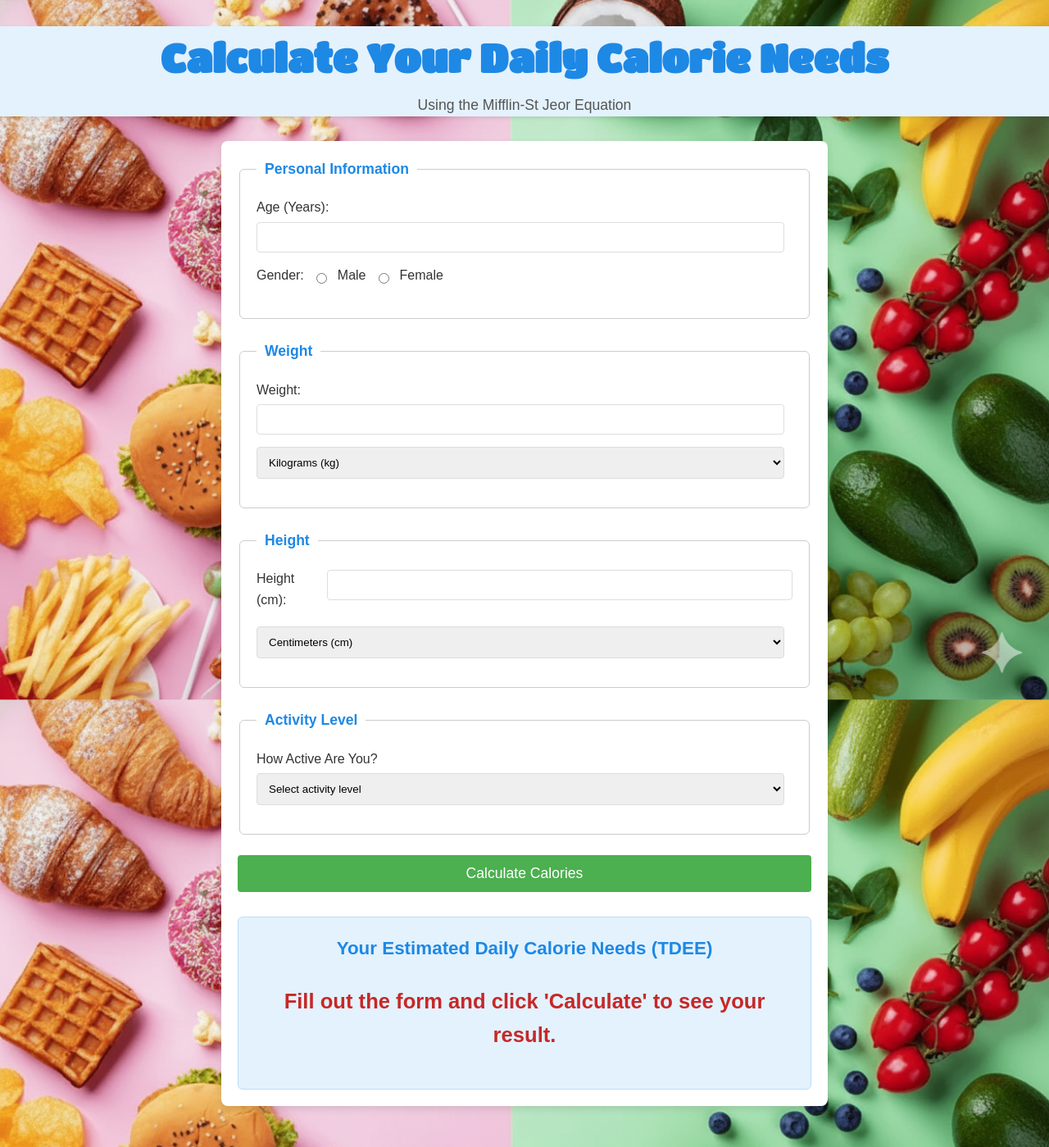
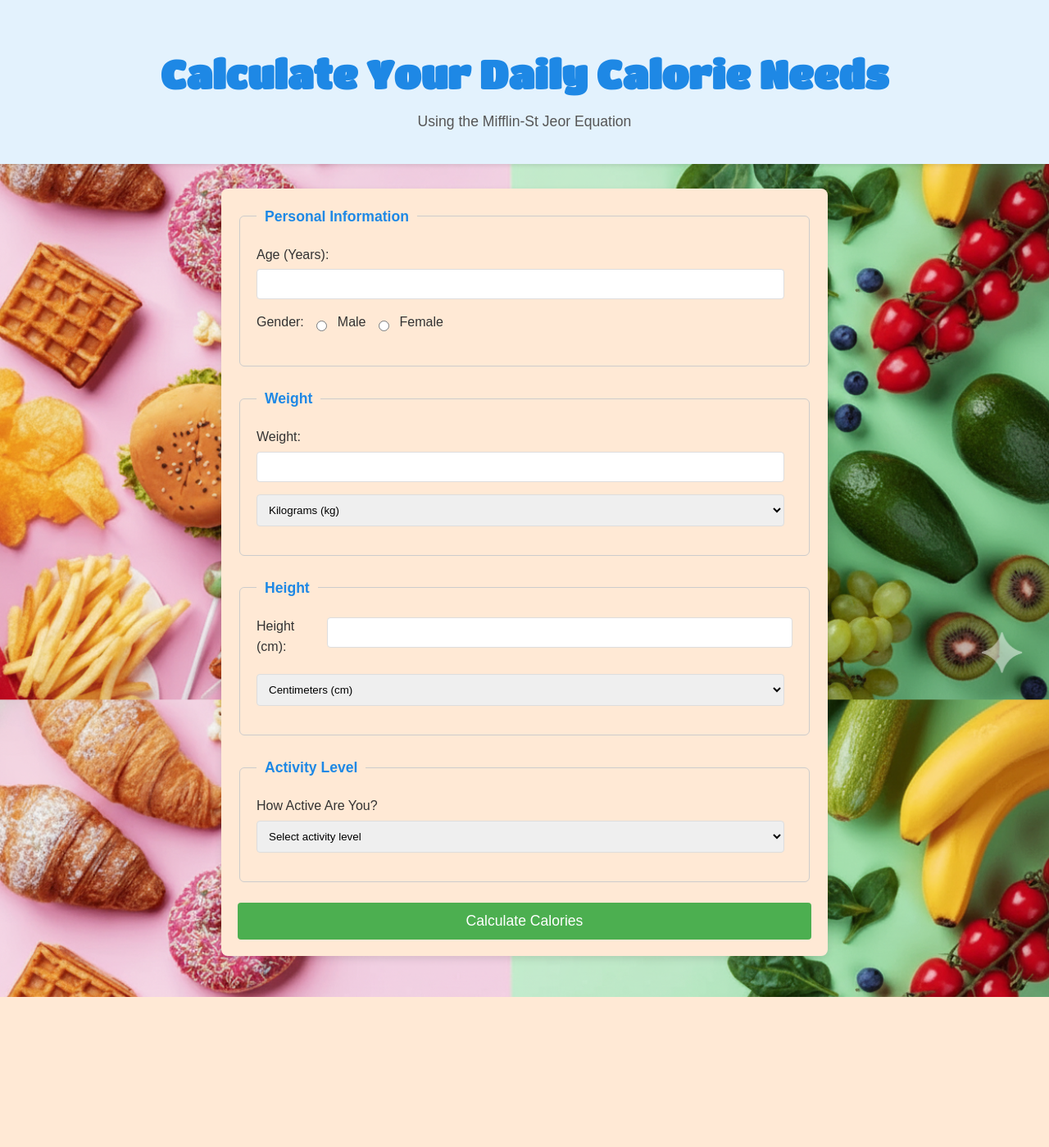
Before and after one commit to sujalnegi/bmr-bmi-calculator, a Flask app: page / in a window 1280 px wide. Shown: the whole page at 82% size. After the commit the page ends 1216 px from the top, so only its background shows below. Run offline with Flask 3, Linux system fonts and the light colour scheme.

Commit message:
#Commit 6: Refactor index.html for improved layout and styling
Updated the HTML structure and styling for the Daily Calorie Calculator, including form adjustments and improved layout.

```diff
--- a/templates/index.html
+++ b/templates/index.html
@@ -10,10 +10,8 @@
     <link href="https://fonts.googleapis.com/css2?family=Alfa+Slab+One&family=Titan+One&display=swap" rel="stylesheet">
 
     <style>
-        /* Universal Reset and Basic Typography */
         body {
             font-family: Arial, sans-serif;
-            background-color: #f4f4f9;
             color: #333;
             margin: 0;
             padding: 0;
@@ -28,9 +26,8 @@
 
         main {
             max-width: 700px;
-            /* margin: 50px auto; */
             padding: 20px;
-            background: #fff;
+            background: #ffe9d5;
             border-radius: 8px;
             box-shadow: 0 4px 10px rgba(0, 0, 0, 0.1);
             margin: 20px auto 50px auto;
@@ -39,9 +36,8 @@
 
         header {
             text-align: center;
-            padding-bottom: 20px 0;
+            padding: 20px 0;
             background-color: #e3f2fd;
-            /* border-bottom: 1px solid #eee; */
             border-bottom: none;
             margin-bottom: 30px;
             box-shadow: 0 2px 5px rgba(0, 0, 0, 0.1);
@@ -49,16 +45,13 @@
 
         h1 {
             color: #1e88e5;
-            /* A pleasant blue */
             font-size: 3em;
             margin-bottom: 5px;
             font-family: 'Titan One', sans-serif;
         }
 
         header p {
-            /* Target the subtitle specifically to ensure contrast */
             color: #555;
-            /* Darker text for readability on the light blue background */
             margin-top: 5px;
             font-size: 1.1em;
         }
@@ -67,7 +60,6 @@
             color: #777;
         }
 
-        /* Form and Fieldset Styling */
         #calorie-form fieldset {
             border: 1px solid #ccc;
             padding: 20px;
@@ -82,7 +74,6 @@
             font-size: 1.1em;
         }
 
-        /* Input and Label Alignment */
         #calorie-form label {
             display: block;
             margin-bottom: 5px;
@@ -99,18 +90,14 @@
             box-sizing: border-box;
         }
 
-        /* Specific styling for the Weight/Height input groups for inline elements */
         fieldset>div:not(:nth-child(3)) {
-            /* Target all divs except the gender one */
             display: flex;
             align-items: center;
             gap: 10px;
             margin-bottom: 15px;
         }
 
-        /* Customizing the gender radio buttons to align better */
         fieldset>div:nth-child(3) {
-            /* Targeting the gender div */
             display: block;
             margin-bottom: 15px;
         }
@@ -122,19 +109,16 @@
             margin-right: 15px;
         }
 
-        /* Specific styling for Height inputs (feet/inches) */
         #height-ft-in input {
             width: 80px;
             margin-right: 5px;
         }
 
-        /* Submit Button Style */
         button[type="submit"] {
             display: block;
             width: 100%;
             padding: 12px;
             background-color: #4CAF50;
-            /* Green submit button */
             color: white;
             border: none;
             border-radius: 4px;
@@ -147,21 +131,8 @@
             background-color: #45a049;
         }
 
-        /* Result Area Styling */
         #result-area {
-            margin-top: 30px;
-            padding: 20px;
-            background-color: #e3f2fd;
-            /* Light blue background for emphasis */
-            border: 1px solid #bbdefb;
-            border-radius: 6px;
-            text-align: center;
-        }
-
-        #result-area h2 {
-            color: #1e88e5;
-            font-size: 1.4em;
-            margin-top: 0;
+            display: none;
         }
 
         #tdee-result {
@@ -180,7 +151,7 @@
     </header>
 
     <main>
-        <form id="calorie-form" method="POST" action="/">
+        <form id="calorie-form" method="POST" action="{{ url_for('calculate') }}">
             <fieldset>
                 <legend>Personal Information</legend>
 
@@ -246,17 +217,7 @@
             <button type="submit">Calculate Calories</button>
         </form>
 
-        <section id="result-area">
-            <h2>Your Estimated Daily Calorie Needs (TDEE)</h2>
-            <p id="tdee-result">
-                {% if tdee_result %}
-                {{ tdee_result }} Calories/Day
-                {% else %}
-                Fill out the form and click 'Calculate' to see your result.
-                {% endif %}
-            </p>
-        </section>
-    </main>
+        </main>
 
     <script>
         const heightUnitSelect = document.getElementById('height-unit');
```
